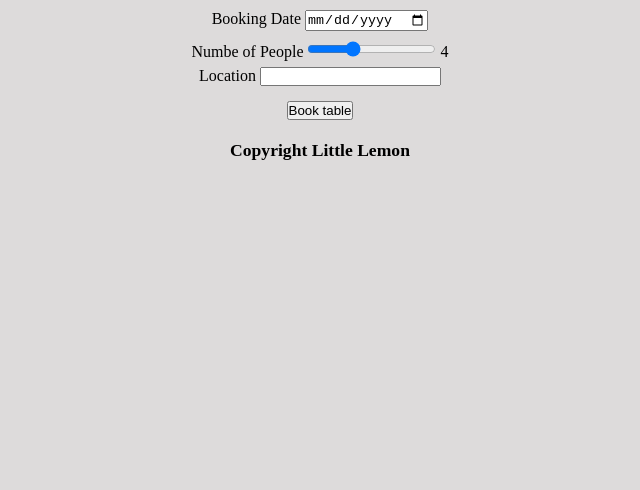
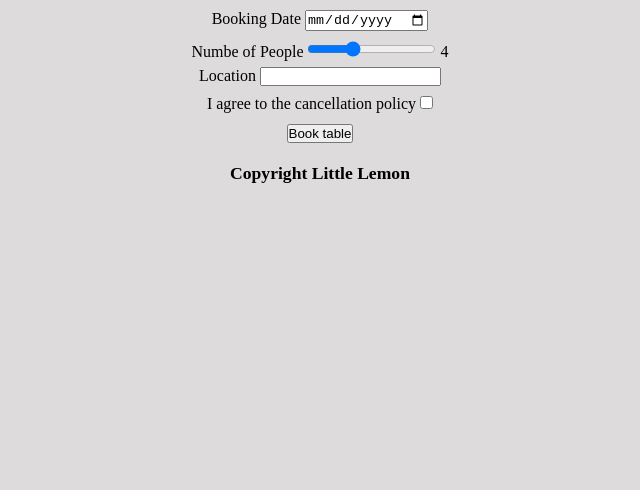
Before and after one commit to DanielTelesR/git-practice-repo, a website: page booking.html in a window 1280 px wide. Shown: the part 310-800 px from the top of the page, without its empty margins (320-960 px from the left). Drawn offline with Linux system fonts and the light colour scheme.

Commit message:
add cancellation policy checkbox to booking.html

```diff
--- a/booking.html
+++ b/booking.html
@@ -52,7 +52,11 @@
             <option value="Uptown"></option>
           </datalist>
         </div>
-        <div></div>
+        <div>
+          <label>I agree to the cancellation policy
+          <input type="checkbox" required>
+        </label>
+        </div>
         <button type="submit">Book table</button>
       </form>
     </main>
```
